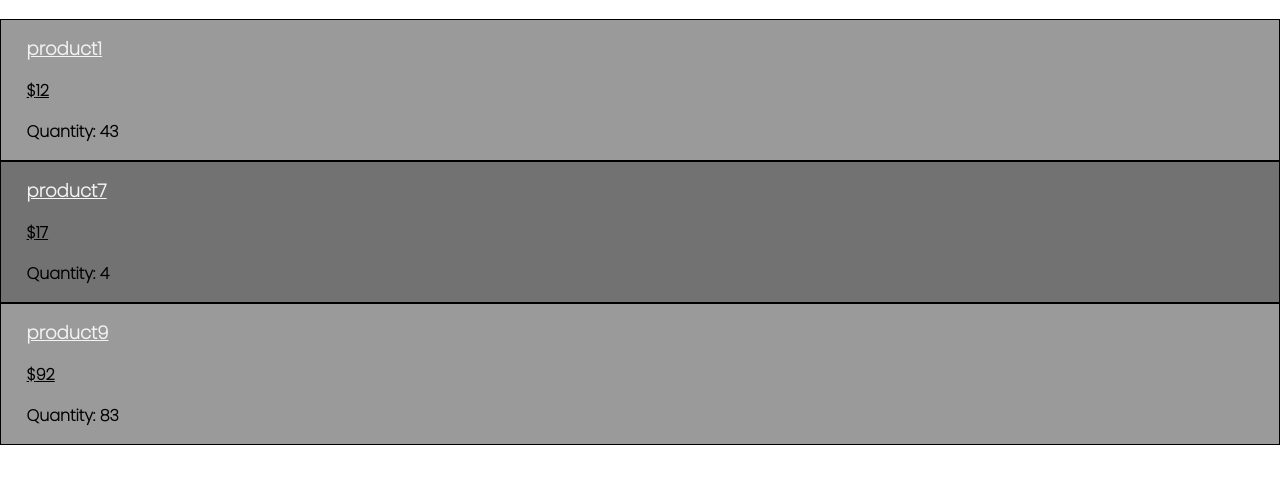
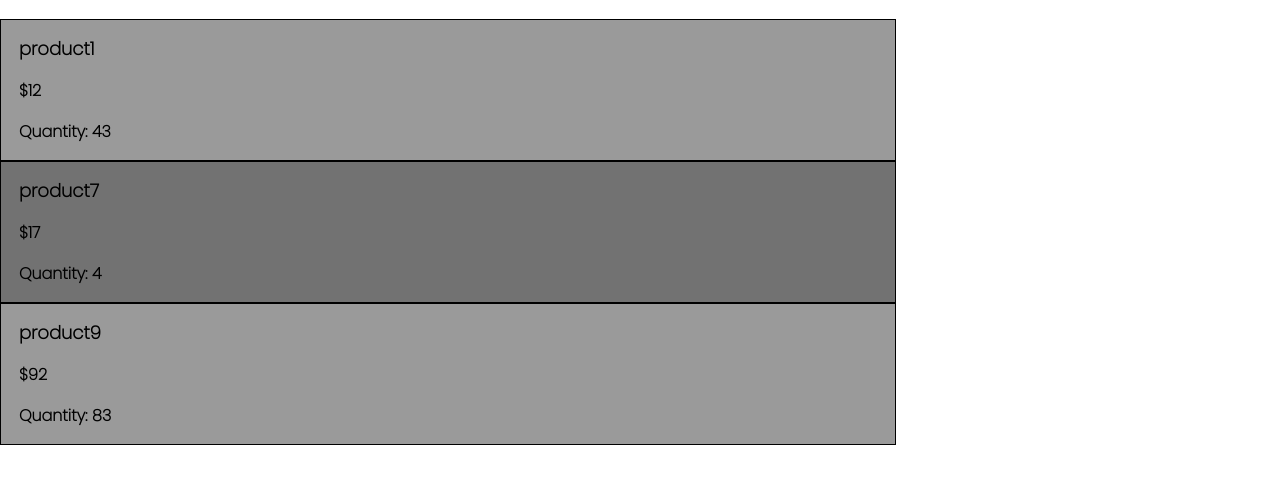
Before and after one commit to Central-Mountain-Nile/Nile-frontend-app, a React app: page /cart in a window 1280 px wide. Shown: the part 222-706 px from the top of the page. Built offline with nearby package versions, Linux system fonts and the light colour scheme.

Commit message:
working on styling

```diff
--- a/public/index.css
+++ b/public/index.css
@@ -146,10 +146,8 @@ body {
   }
 }
 
-.productName {
-  text-decoration: underline;
-  color: #f3f3f3;
-  font-size: large;
+.cart {
+  width: 70%;
 }
 
 .product-card-cart {
@@ -162,9 +160,13 @@ body {
   background-color: #727272;
 }
 
+.productName {
+  font-size: large;
+  font-weight: bold;
+}
+
 .productPrice {
-  text-decoration: underline;
-  font-weight: 600;
+  font-weight: bold;
 }
 
 .cart-quantity {
```
